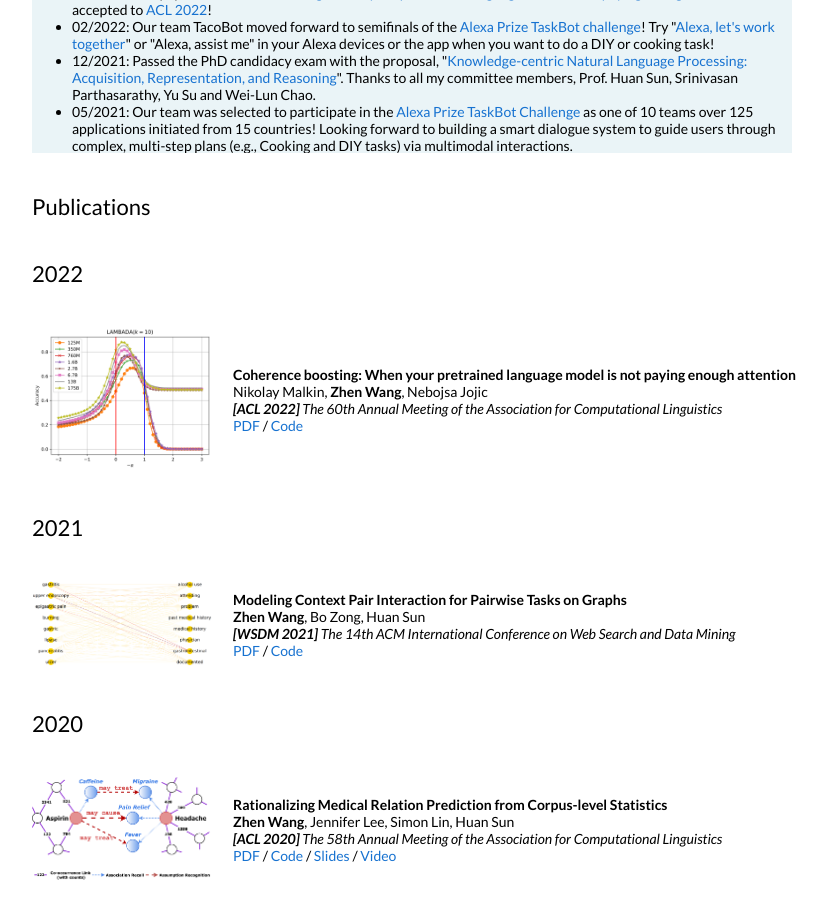
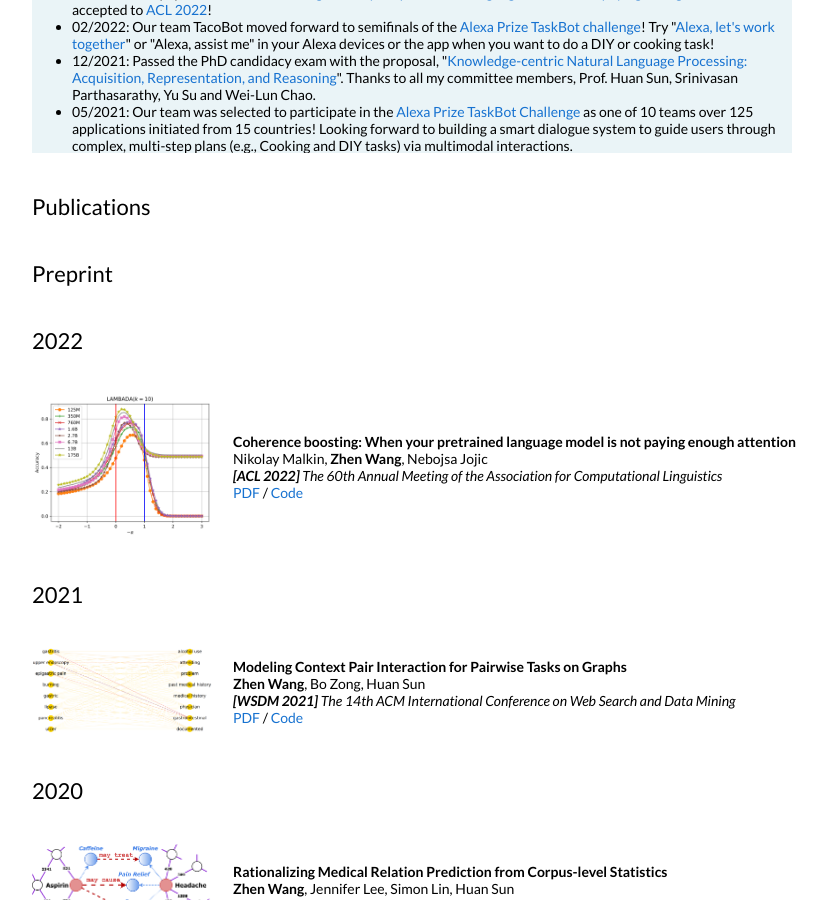
Before and after one commit to zhenwang9102/zhenwang9102.github.io, a Jekyll site: the page built from _posts/2019-06-02-venue.markdown, in a window 1280 px wide and 900 px high, scrolled down 766 px. Shown: the whole window, without its empty margins (228-1055 px from the left). Built offline with Jekyll 4.4.1, drawn with Linux system fonts in a browser that asks for light colours.

Commit message:
Update default.html

```diff
--- a/_layouts/default.html
+++ b/_layouts/default.html
@@ -176,6 +176,14 @@
           <tr>
             <td style="padding:2.5%;width:100%;vertical-align:middle">
               <h2>Publications</h2>
+            </td>
+          </tr>
+        </table>
+
+        <table style="width:100%;border:0px;border-spacing:0px;border-collapse:separate;margin-right:auto;margin-left:auto;">
+          <tr>
+            <td style="padding:2.5%;width:100%;vertical-align:middle">
+              <h2>Preprint</h2>
             </td>
           </tr>
         </table>
```
